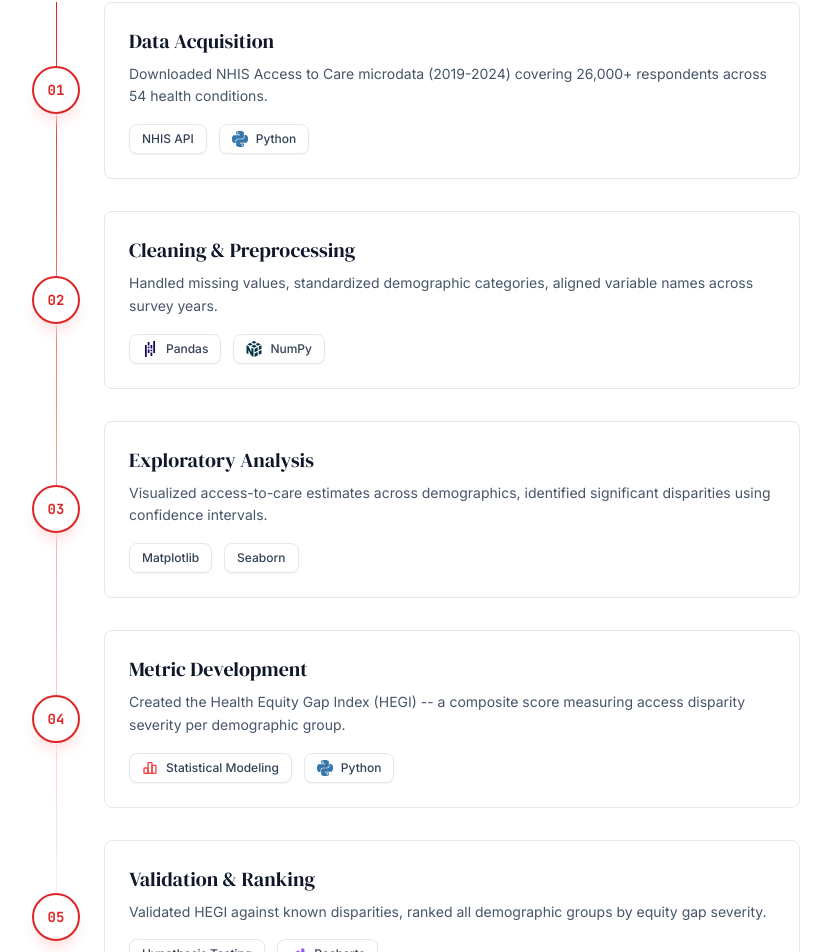
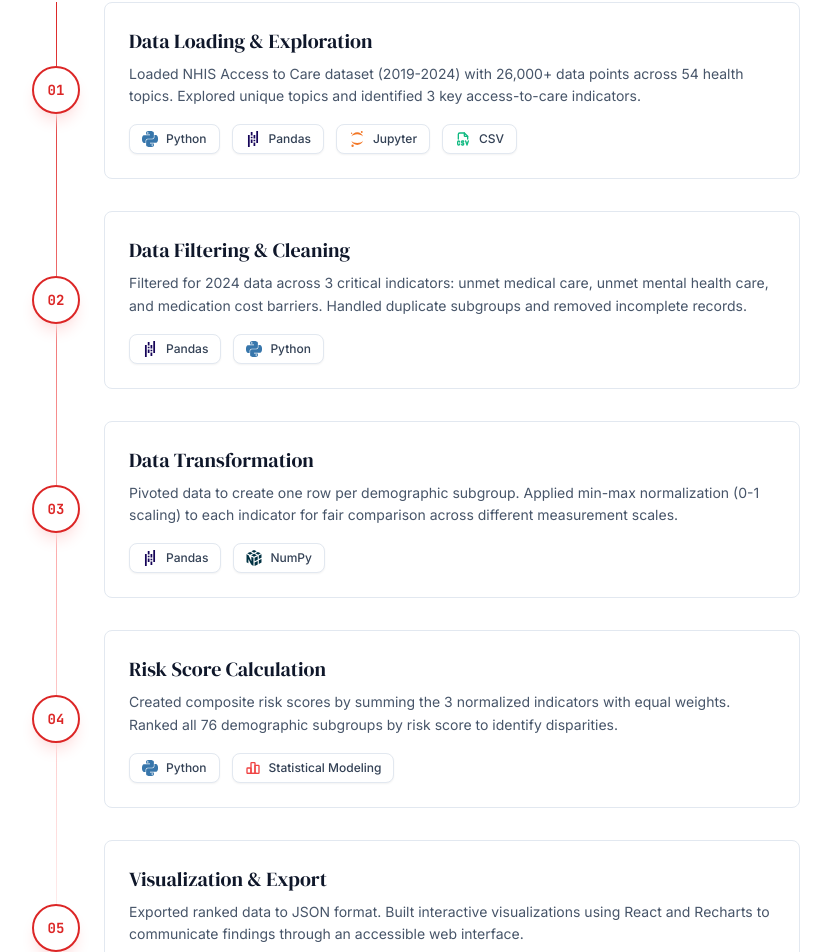
Before and after one commit to aghuge0206/dubstechdatathon26, a Next.js app: page / in a window 1280 px wide. Shown: the part 1295-2247 px from the top of the page, without its empty margins (128-959 px from the left). Built offline with nearby package versions, Linux system fonts and the light colour scheme.

Commit message:
content: update process description and step details with accurate methodology
Refine process titles, descriptions, and tool lists to reflect actual data workflow.

```diff
--- a/src/data/data.js
+++ b/src/data/data.js
@@ -43,42 +43,42 @@ const problem = {
 const process = {
   heading: "Our Process",
   rubricLabel: "Process",
-  description: "A rigorous, reproducible methodology for measuring health equity.",
+  description: "A rigorous, reproducible methodology for measuring healthcare access disparities.",
   steps: [
     {
       number: 1,
-      title: "Data Acquisition",
+      title: "Data Loading & Exploration",
       description:
-        "Downloaded NHIS Access to Care microdata (2019-2024) covering 26,000+ respondents across 54 health conditions.",
-      tools: ["NHIS API", "Python"],
+        "Loaded NHIS Access to Care dataset (2019-2024) with 26,000+ data points across 54 health topics. Explored unique topics and identified 3 key access-to-care indicators.",
+      tools: ["Python", "Pandas", "Jupyter", "CSV"],
     },
     {
       number: 2,
-      title: "Cleaning & Preprocessing",
+      title: "Data Filtering & Cleaning",
       description:
-        "Handled missing values, standardized demographic categories, aligned variable names across survey years.",
+        "Filtered for 2024 data across 3 critical indicators: unmet medical care, unmet mental health care, and medication cost barriers. Handled duplicate subgroups and removed incomplete records.",
+      tools: ["Pandas", "Python"],
+    },
+    {
+      number: 3,
+      title: "Data Transformation",
+      description:
+        "Pivoted data to create one row per demographic subgroup. Applied min-max normalization (0-1 scaling) to each indicator for fair comparison across different measurement scales.",
       tools: ["Pandas", "NumPy"],
     },
     {
-      number: 3,
-      title: "Exploratory Analysis",
+      number: 4,
+      title: "Risk Score Calculation",
       description:
-        "Visualized access-to-care estimates across demographics, identified significant disparities using confidence intervals.",
-      tools: ["Matplotlib", "Seaborn"],
-    },
-    {
-      number: 4,
-      title: "Metric Development",
-      description:
-        "Created the Health Equity Gap Index (HEGI) -- a composite score measuring access disparity severity per demographic group.",
-      tools: ["Statistical Modeling", "Python"],
+        "Created composite risk scores by summing the 3 normalized indicators with equal weights. Ranked all 76 demographic subgroups by risk score to identify disparities.",
+      tools: ["Python", "Statistical Modeling"],
     },
     {
       number: 5,
-      title: "Validation & Ranking",
+      title: "Visualization & Export",
       description:
-        "Validated HEGI against known disparities, ranked all demographic groups by equity gap severity.",
-      tools: ["Hypothesis Testing", "Recharts"],
+        "Exported ranked data to JSON format. Built interactive visualizations using React and Recharts to communicate findings through an accessible web interface.",
+      tools: ["React", "Next.js", "Recharts", "TailwindCSS"],
     },
   ],
 };
```
